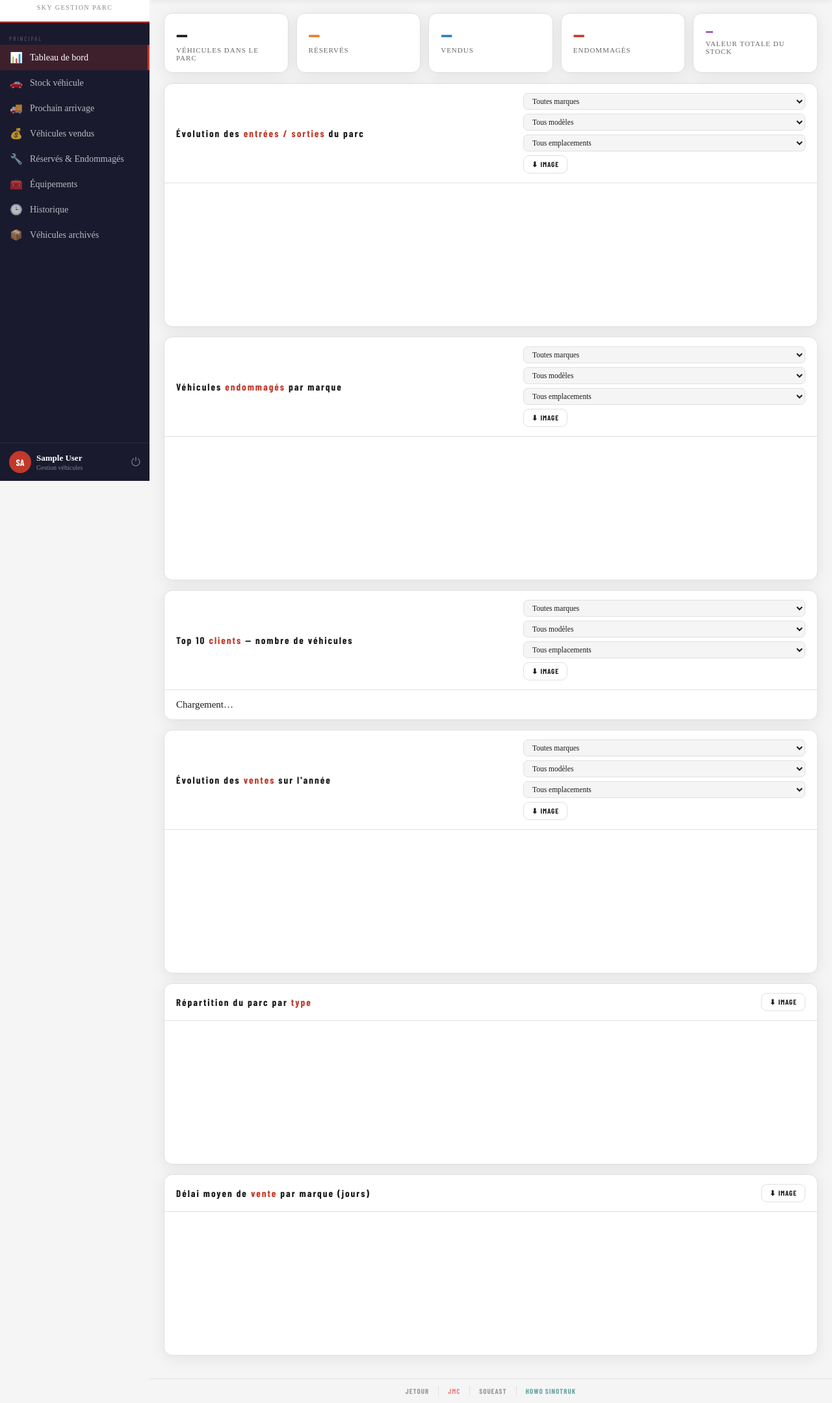
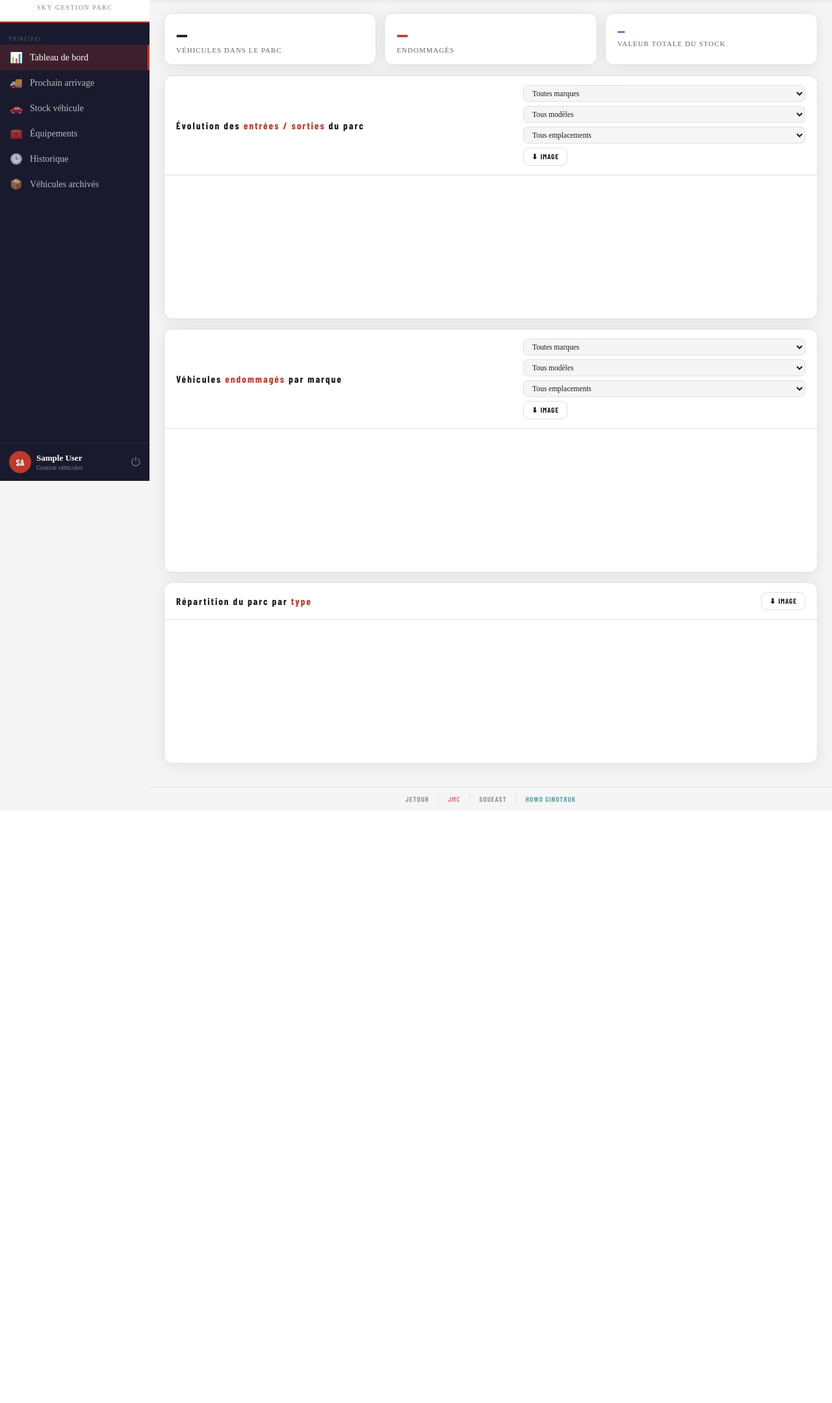
Before and after one commit to yannfeumba6-create/sky-parc-auto, a Flask app: page /dashboard in a window 1280 px wide. Shown: the part 60-2219 px from the top of the page at 65% size. After the commit the page ends 1297 px from the top, so only its background shows below. Run offline with Flask 3, Linux system fonts and the light colour scheme; the visitor is signed in with stand-in values (Sample User, id 1); a map, chart or similar area stays blank; some libraries are stand-ins or nearby versions; some web fonts are replaced.

Commit message:
Mise à jour de l'application

```diff
--- a/static/js/dashboard.js
+++ b/static/js/dashboard.js
@@ -1,11 +1,12 @@
-import { ecouterVehicules, ecouterHistorique, MODELES_PAR_MARQUE, marqueCorrespond, modeleCorrespond } from "./data.js";
+import { ecouterVehicules, ecouterHistorique, ecouterArchives, MODELES_PAR_MARQUE, marqueCorrespond, modeleCorrespond } from "./data.js";
 
 const MOIS = ["Jan", "Fév", "Mar", "Avr", "Mai", "Jun", "Jul", "Aoû", "Sep", "Oct", "Nov", "Déc"];
-const GROUPES = ["flux", "dommages", "top10", "ventes"];
+const GROUPES = ["flux", "dommages"];
 
 let _vehicules = [];
 let _historique = [];
-const _charts = {}; // { flux: ChartInstance, ventes: ChartInstance, dommages: ChartInstance }
+let _archives = [];
+const _charts = {}; // { flux: ChartInstance, dommages: ChartInstance, types: ChartInstance }
 
 function couleurTexte() {
   return document.documentElement.getAttribute("data-theme") === "dark" ? "#ccc" : "#555";
@@ -67,8 +68,6 @@ function filtrer(liste, prefix) {
 
 function rendreKpis() {
   document.getElementById("kpi-parc").textContent = _vehicules.filter((v) => v.statut === "stock").length;
-  document.getElementById("kpi-reserve").textContent = _vehicules.filter((v) => v.statut === "reserve").length;
-  document.getElementById("kpi-vendu").textContent = _vehicules.filter((v) => v.statut === "vendu").length;
   document.getElementById("kpi-endommage").textContent = _vehicules.filter((v) => v.statut === "endommage").length;
   const valeur = _vehicules.filter((v) => v.statut === "stock").reduce((s, v) => s + (Number(v.prix) || 0), 0);
   document.getElementById("kpi-valeur-stock").textContent = valeur.toLocaleString("fr-FR") + " F";
@@ -79,12 +78,12 @@ function rendreKpis() {
 // ---------------------------------------------------------------
 
 // Le nombre d'entrées/sorties par mois est calculé à partir des DATES
-// SAISIES sur les fiches (dateEntree, client.dateAchat) — pas de la date
-// réelle à laquelle l'action a été enregistrée dans l'appli. Un véhicule
-// importé en août mais dont la fiche indique une entrée en juillet compte
-// donc bien pour juillet, pas pour août.
+// SAISIES sur les fiches (dateEntree) et des dates de sortie du parc
+// (dateSortie, saisie obligatoirement lors de la sortie d'un véhicule),
+// pas de la date réelle à laquelle l'action a été enregistrée dans l'appli.
 function rendreFlux() {
   const liste = filtrer(_vehicules, "flux");
+  const archives = filtrer(_archives, "flux");
   const now = new Date();
   const entrees = new Array(12).fill(0);
   const sorties = new Array(12).fill(0);
@@ -101,10 +100,10 @@ function rendreFlux() {
   liste.forEach((v) => {
     const idxEntree = indexMois(v.dateEntree);
     if (idxEntree !== -1) entrees[idxEntree]++;
-    if (v.statut === "vendu" && v.client && v.client.dateAchat) {
-      const idxSortie = indexMois(v.client.dateAchat);
-      if (idxSortie !== -1) sorties[idxSortie]++;
-    }
+  });
+  archives.forEach((v) => {
+    const idxSortie = indexMois(v.dateSortie);
+    if (idxSortie !== -1) sorties[idxSortie]++;
   });
 
   const tc = couleurTexte();
@@ -116,7 +115,7 @@ function rendreFlux() {
       labels,
       datasets: [
         { label: "Entrées", data: entrees, backgroundColor: "rgba(39,174,96,.75)", borderRadius: 5 },
-        { label: "Sorties (ventes)", data: sorties, backgroundColor: "rgba(192,57,43,.75)", borderRadius: 5 },
+        { label: "Sorties du parc", data: sorties, backgroundColor: "rgba(192,57,43,.75)", borderRadius: 5 },
       ],
     },
     options: {
@@ -159,77 +158,6 @@ function rendreDommages() {
 }
 
 // ---------------------------------------------------------------
-// Top 10 clients
-// ---------------------------------------------------------------
-
-function rendreTop10() {
-  const liste = filtrer(_vehicules, "top10");
-  const parClient = {};
-  liste.filter((v) => v.statut === "vendu" && v.client && v.client.nom).forEach((v) => {
-    const nom = v.client.nom.trim();
-    parClient[nom] = (parClient[nom] || 0) + 1;
-  });
-  const top10 = Object.entries(parClient).sort((a, b) => b[1] - a[1]).slice(0, 10);
-  const el = document.getElementById("top10-list");
-  if (top10.length === 0) {
-    el.innerHTML = `<div class="empty-state" style="padding:20px;color:var(--muted);text-align:center;">Aucune vente enregistrée pour l'instant</div>`;
-  } else {
-    el.innerHTML = top10.map(([nom, n], i) => `
-      <div style="display:flex;justify-content:space-between;align-items:center;padding:7px 0;border-bottom:1px solid var(--border);font-size:13px;">
-        <span><b style="font-family:var(--font-title);color:var(--red);margin-right:8px;">${i + 1}</b>${esc(nom)}</span>
-        <span class="tag">${n} véhicule${n > 1 ? "s" : ""}</span>
-      </div>`).join("");
-  }
-}
-
-// ---------------------------------------------------------------
-// Évolution des ventes
-// ---------------------------------------------------------------
-
-function rendreVentes() {
-  const liste = filtrer(_vehicules, "ventes");
-  const now = new Date();
-  const ventesParMois = new Array(12).fill(0);
-  liste.filter((v) => v.statut === "vendu" && v.client && v.client.dateAchat).forEach((v) => {
-    const d = toDate(v.client.dateAchat);
-    if (d && d.getFullYear() === now.getFullYear()) ventesParMois[d.getMonth()]++;
-  });
-  const tc = couleurTexte();
-  const ctx = document.getElementById("chart-ventes").getContext("2d");
-  if (_charts.ventes) _charts.ventes.destroy();
-  _charts.ventes = new Chart(ctx, {
-    type: "line",
-    data: {
-      labels: MOIS,
-      datasets: [{
-        label: "Ventes", data: ventesParMois,
-        borderColor: "#c0392b", backgroundColor: "rgba(192,57,43,.15)",
-        fill: true, tension: 0.35, pointRadius: 3,
-      }],
-    },
-    options: {
-      responsive: true, maintainAspectRatio: false,
-      plugins: { legend: { display: false } },
-      scales: {
-        x: { ticks: { color: tc, font: { size: 9 } } },
-        y: { ticks: { color: tc, font: { size: 9 }, precision: 0 }, beginAtZero: true },
-      },
-    },
-  });
-}
-
-function rendreTout() {
-  rendreKpis();
-  rendreFlux();
-  rendreDommages();
-  rendreTop10();
-  rendreVentes();
-  rendreTypes();
-  rendreDelai();
-}
-window.updateCharts = rendreTout;
-
-// ---------------------------------------------------------------
 // Répartition du parc par type
 // ---------------------------------------------------------------
 
@@ -251,40 +179,6 @@ function rendreTypes() {
 }
 
 // ---------------------------------------------------------------
-// Délai moyen de vente par marque
-// ---------------------------------------------------------------
-
-function rendreDelai() {
-  const marques = window.MARQUES || [];
-  const moyennes = marques.map((m) => {
-    const vendus = _vehicules.filter((v) => marqueCorrespond(v.marque, m) && v.statut === "vendu" && v.dateEntree && v.client?.dateAchat);
-    if (vendus.length === 0) return 0;
-    const total = vendus.reduce((s, v) => {
-      const entree = toDate(v.dateEntree);
-      const achat = toDate(v.client.dateAchat);
-      if (!entree || !achat) return s;
-      return s + Math.max(0, Math.round((achat - entree) / (1000 * 60 * 60 * 24)));
-    }, 0);
-    return Math.round(total / vendus.length);
-  });
-  const tc = couleurTexte();
-  const ctx = document.getElementById("chart-delai").getContext("2d");
-  if (_charts.delai) _charts.delai.destroy();
-  _charts.delai = new Chart(ctx, {
-    type: "bar",
-    data: { labels: marques, datasets: [{ label: "Jours", data: moyennes, backgroundColor: "rgba(41,128,185,.75)", borderRadius: 5 }] },
-    options: {
-      responsive: true, maintainAspectRatio: false,
-      plugins: { legend: { display: false } },
-      scales: {
-        x: { ticks: { color: tc, font: { size: 9 } } },
-        y: { ticks: { color: tc, font: { size: 9 }, precision: 0 }, beginAtZero: true },
-      },
-    },
-  });
-}
-
-// ---------------------------------------------------------------
 // Téléchargement des graphiques en image
 // ---------------------------------------------------------------
 
@@ -300,23 +194,20 @@ document.addEventListener("click", (e) => {
     a.download = `${prefix}_${new Date().toISOString().slice(0, 10)}.png`;
     document.body.appendChild(a); a.click(); document.body.removeChild(a);
     toast("Graphique téléchargé");
-    return;
-  }
-
-  if (prefix === "top10" && window.html2canvas) {
-    const el = document.getElementById("top10-list");
-    window.html2canvas(el, { backgroundColor: document.documentElement.getAttribute("data-theme") === "dark" ? "#1b1e23" : "#ffffff" }).then((canvas) => {
-      const a = document.createElement("a");
-      a.href = canvas.toDataURL("image/png");
-      a.download = `top10_clients_${new Date().toISOString().slice(0, 10)}.png`;
-      document.body.appendChild(a); a.click(); document.body.removeChild(a);
-      toast("Image téléchargée");
-    });
   }
 });
+
+function rendreTout() {
+  rendreKpis();
+  rendreFlux();
+  rendreDommages();
+  rendreTypes();
+}
+window.updateCharts = rendreTout;
 
 document.addEventListener("DOMContentLoaded", () => {
   peuplerFiltres();
   ecouterVehicules((liste) => { _vehicules = liste; rendreTout(); });
   ecouterHistorique((liste) => { _historique = liste; rendreTout(); });
+  ecouterArchives((liste) => { _archives = liste; rendreTout(); });
 });
--- a/templates/base.html
+++ b/templates/base.html
@@ -29,17 +29,11 @@
     <a href="/dashboard" class="nav-a {{ 'active' if active_page == 'dashboard' }}">
       <span class="ni">📊</span><span>Tableau de bord</span>
     </a>
-    <a href="/stock" class="nav-a {{ 'active' if active_page == 'stock' }}">
-      <span class="ni">🚗</span><span>Stock véhicule</span>
-    </a>
     <a href="/arrivages" class="nav-a {{ 'active' if active_page == 'arrivages' }}">
       <span class="ni">🚚</span><span>Prochain arrivage</span>
     </a>
-    <a href="/vendus" class="nav-a {{ 'active' if active_page == 'vendus' }}">
-      <span class="ni">💰</span><span>Véhicules vendus</span>
-    </a>
-    <a href="/reserves" class="nav-a {{ 'active' if active_page == 'reserves' }}">
-      <span class="ni">🔧</span><span>Réservés &amp; Endommagés</span>
+    <a href="/stock" class="nav-a {{ 'active' if active_page == 'stock' }}">
+      <span class="ni">🚗</span><span>Stock véhicule</span>
     </a>
     <a href="/equipements" class="nav-a {{ 'active' if active_page == 'equipements' }}">
       <span class="ni">🧰</span><span>Équipements</span>
--- a/templates/dashboard.html
+++ b/templates/dashboard.html
@@ -14,8 +14,6 @@
 
 <div class="kpi-row">
   <div class="kpi-box"><div class="kpi-val" id="kpi-parc">—</div><div class="kpi-lbl">Véhicules dans le parc</div></div>
-  <div class="kpi-box"><div class="kpi-val" style="color:var(--orange)" id="kpi-reserve">—</div><div class="kpi-lbl">Réservés</div></div>
-  <div class="kpi-box"><div class="kpi-val" style="color:var(--blue)" id="kpi-vendu">—</div><div class="kpi-lbl">Vendus</div></div>
   <div class="kpi-box"><div class="kpi-val" style="color:var(--red)" id="kpi-endommage">—</div><div class="kpi-lbl">Endommagés</div></div>
   <div class="kpi-box"><div class="kpi-val" style="color:#8e44ad;font-size:20px;" id="kpi-valeur-stock">—</div><div class="kpi-lbl">Valeur totale du stock</div></div>
 </div>
@@ -38,34 +36,10 @@
 
 <div class="card">
   <div class="card-header" style="flex-wrap:wrap;gap:8px;">
-    <div class="card-title">Top 10 <span>clients</span> — nombre de véhicules</div>
-    {{ filtres('top10') }}
-  </div>
-  <div style="padding:14px 18px" id="top10-list">Chargement…</div>
-</div>
-
-<div class="card">
-  <div class="card-header" style="flex-wrap:wrap;gap:8px;">
-    <div class="card-title">Évolution des <span>ventes</span> sur l'année</div>
-    {{ filtres('ventes') }}
-  </div>
-  <div style="padding:14px;height:220px"><canvas id="chart-ventes"></canvas></div>
-</div>
-
-<div class="card">
-  <div class="card-header" style="flex-wrap:wrap;gap:8px;">
     <div class="card-title">Répartition du parc par <span>type</span></div>
     <button class="btn btn-ghost btn-sm" data-download="types" title="Télécharger en image">⬇ Image</button>
   </div>
   <div style="padding:14px;height:220px"><canvas id="chart-types"></canvas></div>
-</div>
-
-<div class="card">
-  <div class="card-header" style="flex-wrap:wrap;gap:8px;">
-    <div class="card-title">Délai moyen de <span>vente</span> par marque (jours)</div>
-    <button class="btn btn-ghost btn-sm" data-download="delai" title="Télécharger en image">⬇ Image</button>
-  </div>
-  <div style="padding:14px;height:220px"><canvas id="chart-delai"></canvas></div>
 </div>
 
 {% endblock %}
```
Also changed, not shown: static/js/stock.js (+86 -37 lines), templates/stock.html (+32 -15 lines).
